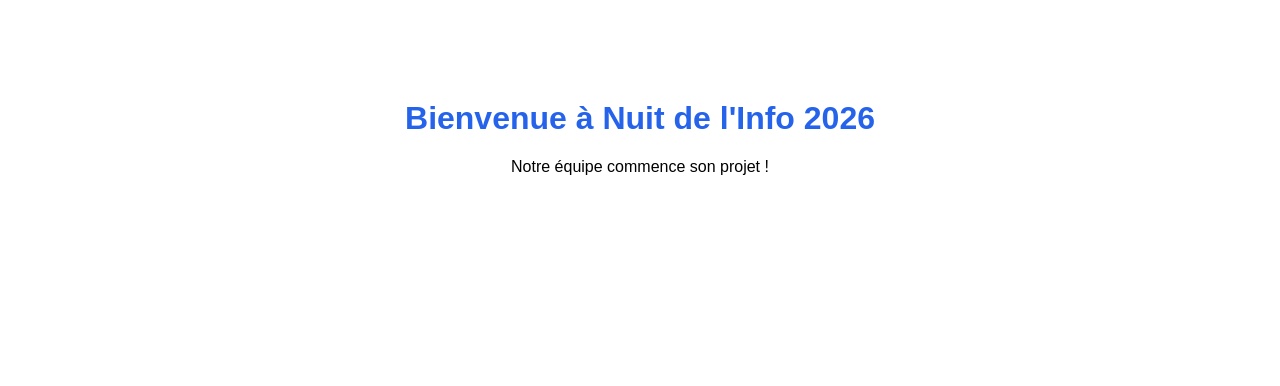
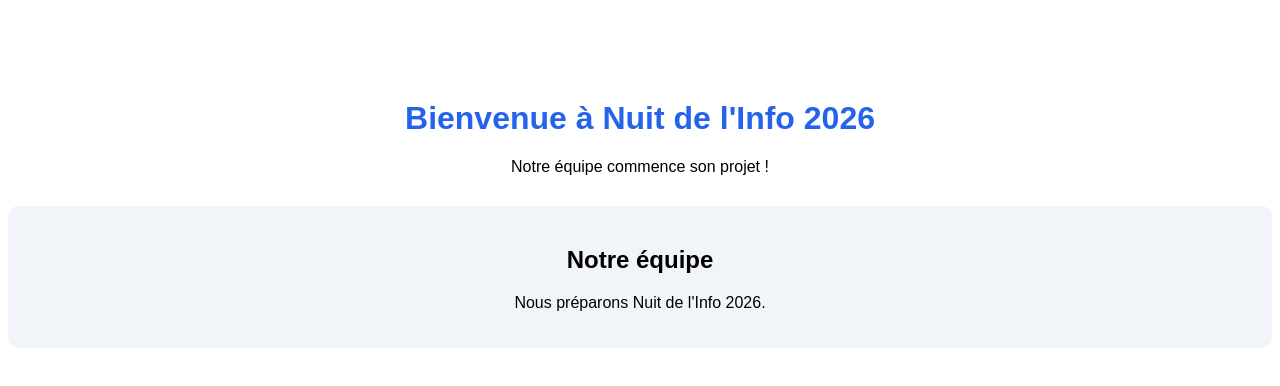
Before and after one commit to 25020-sketch/nuit-dinfo, a plain HTML site: page index.html in a window 1280 px wide. Drawn offline with Linux system fonts and the light colour scheme.

Commit message:
add team

```diff
--- a/index.html
+++ b/index.html
@@ -8,5 +8,11 @@
 <body>
     <h1>Bienvenue à Nuit de l'Info 2026</h1>
     <p>Notre équipe commence son projet !</p>
+
+<section>
+    <h2>Notre équipe</h2>
+    <p>Nous préparons Nuit de l'Info 2026.</p>
+</section>
+
 </body>
 </html>
--- a/style.css
+++ b/style.css
@@ -7,3 +7,9 @@ body {
 h1 {
     color: #2563eb;
 }
+section {
+    margin-top: 30px;
+    padding: 20px;
+    background-color: #f1f5f9;
+    border-radius: 10px;
+}
```
